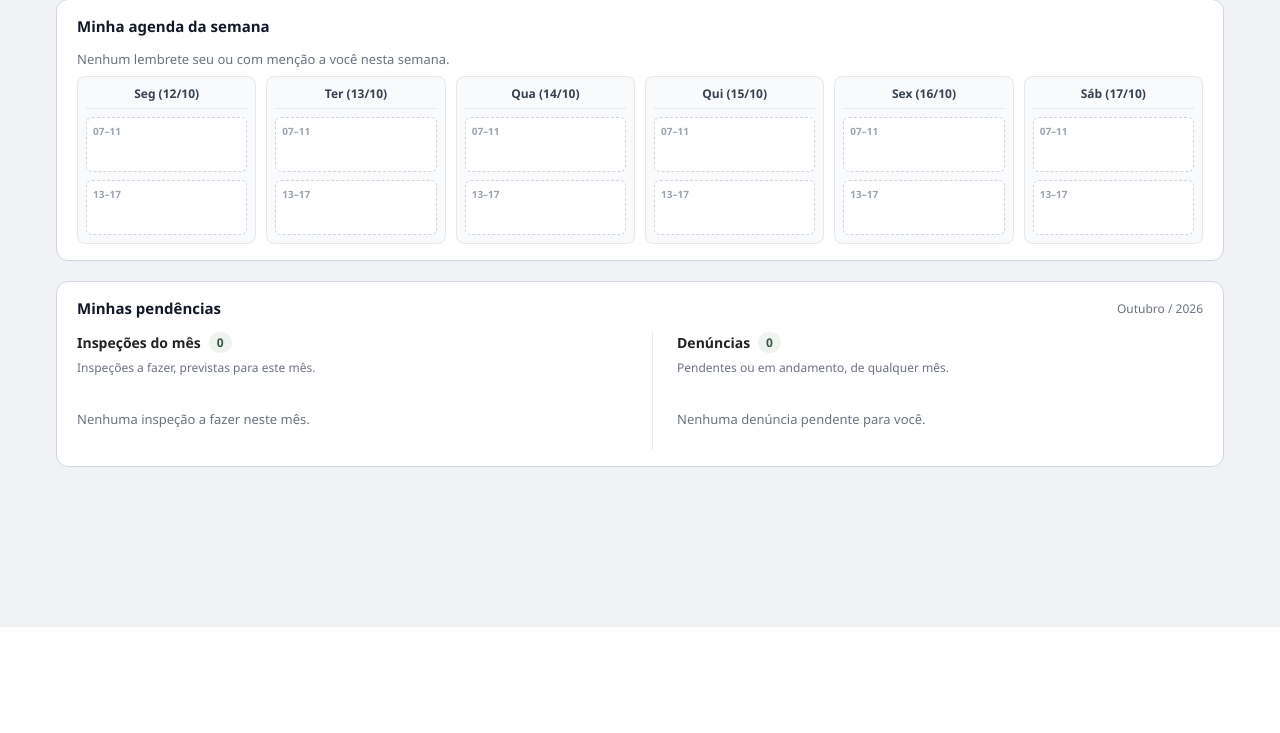
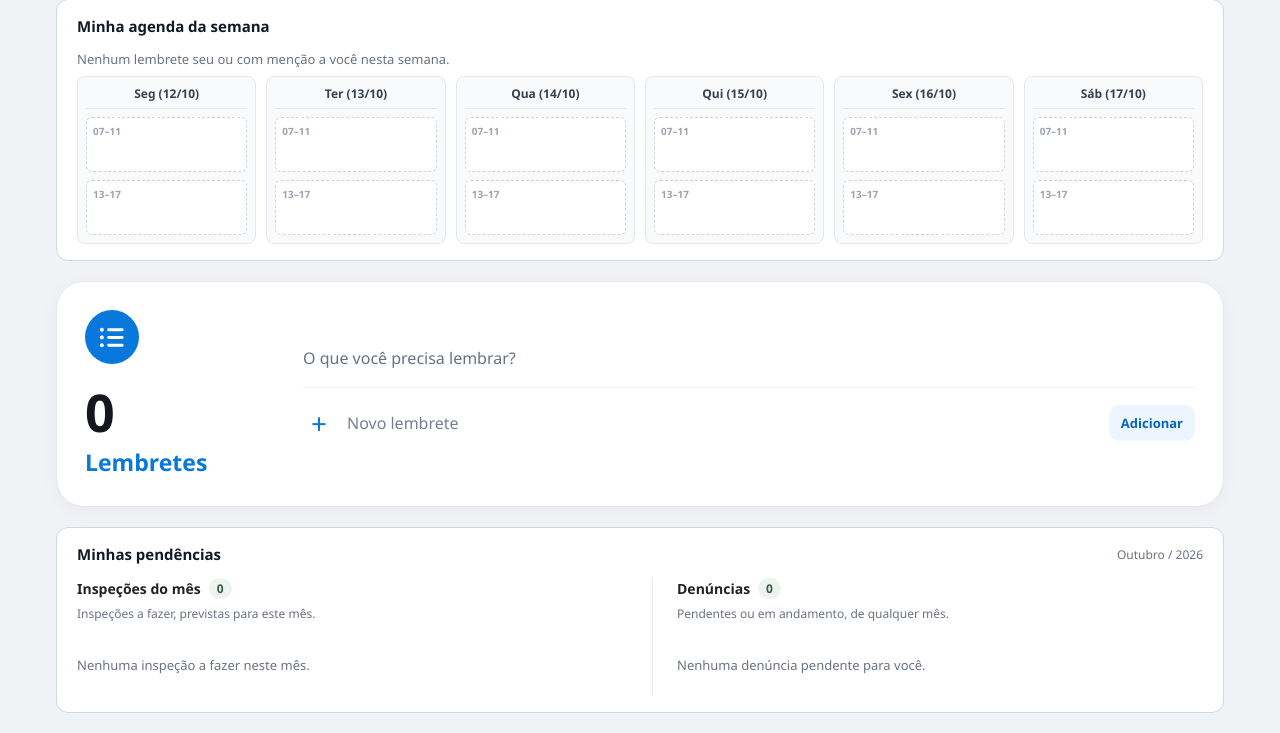
Before and after one commit to joaocos74/sistema_django2.0, a Django app: page / in a window 1280 px wide. Shown: the part 173-906 px from the top of the page. Before the commit the page ends 800 px from the top, so only its background shows below. Run offline with Django 5.2, Linux system fonts and the light colour scheme; the visitor is signed in with stand-in values (Sample User, id 1); data comes from the database, SQL or seed files in the repository; data that the repository does not hold is empty; parts of the project's set-up code (start-up, migrations or seed data) failed here and were passed over.

Commit message:
Corrige situacao anual das inspecoes e adiciona lembretes pessoais

```diff
--- a/home/forms.py
+++ b/home/forms.py
@@ -1,5 +1,15 @@
 from django import forms
-from .models import ItemAgenda
+from .models import ItemAgenda, Lembrete
+
+
+class LembreteForm(forms.ModelForm):
+    class Meta:
+        model = Lembrete
+        fields = ('texto',)
+        widgets = {'texto': forms.TextInput(attrs={
+            'placeholder': 'Novo lembrete', 'autocomplete': 'off',
+            'aria-label': 'Novo lembrete',
+        })}
 
 
 class ItemAgendaForm(forms.ModelForm):
--- /dev/null
+++ b/home/static/home/css/lembretes.css
@@ -0,0 +1,39 @@
+.lembretes-card { --lembrete-azul: #0878dc; display: grid; grid-template-columns: 190px minmax(0, 1fr); gap: 28px; padding: 28px; margin-bottom: 20px; background: #fff; border: 1px solid #e4e8ed; border-radius: 28px; box-shadow: 0 4px 20px #1b365909; }
+.lembretes-resumo { display: flex; flex-direction: column; justify-content: space-between; gap: 22px; }
+.lembretes-icone { display: grid; place-items: center; width: 54px; height: 54px; background: var(--lembrete-azul); color: #fff; border-radius: 50%; }
+.lembretes-icone svg { width: 31px; height: 31px; }
+.lembretes-total { font-size: 52px; line-height: 1; font-weight: 650; letter-spacing: -2px; color: #14181e; }
+.lembretes-resumo h2 { font-size: 23px; font-weight: 650; color: var(--lembrete-azul); margin-top: 8px; }
+.lembretes-conteudo { min-width: 0; align-self: center; }
+.lembretes-lista { list-style: none; max-height: 300px; overflow-y: auto; scrollbar-width: thin; }
+.lembrete-item { display: flex; align-items: flex-start; gap: 12px; padding: 12px 0; }
+.lembrete-item + .lembrete-item { border-top: 1px solid #f0f2f5; }
+.lembrete-concluir { flex-shrink: 0; }
+.lembrete-circulo { display: grid; place-items: center; width: 32px; height: 32px; border: 2px solid #c5c9cf; border-radius: 50%; background: transparent; cursor: pointer; color: var(--lembrete-azul); }
+.lembrete-circulo span { visibility: hidden; font-size: 20px; }
+.lembrete-circulo:hover { border-color: var(--lembrete-azul); background: #eff7ff; }
+.lembrete-circulo:hover span, .lembrete-circulo:disabled span { visibility: visible; }
+.lembrete-circulo:disabled { opacity: .55; cursor: wait; }
+.lembrete-texto { font-size: 17px; line-height: 1.6; overflow-wrap: anywhere; min-width: 0; }
+.lembretes-vazio { font-size: 16px; color: #687280; margin: 10px 0 18px; }
+.lembrete-novo { display: flex; align-items: center; gap: 12px; margin-top: 10px; border-top: 1px solid #edf0f4; padding-top: 14px; }
+.lembrete-mais { width: 32px; flex-shrink: 0; text-align: center; color: var(--lembrete-azul); font-size: 28px; }
+.lembrete-novo input { min-width: 0; width: 100%; border: 0; background: transparent; color: #202630; font-size: 16px; padding: 10px 0; }
+.lembrete-novo input::placeholder { color: #748091; }
+.lembrete-adicionar { padding: 9px 12px; border: 0; border-radius: 10px; background: #edf6ff; color: #0665bc; font-size: 13px; font-weight: 600; cursor: pointer; }
+.lembrete-adicionar:hover { background: #dceeff; }
+.lembrete-adicionar:disabled { opacity: .55; cursor: wait; }
+.lembrete-retorno { font-size: 13px; color: #526375; margin-top: 8px; }
+.lembrete-retorno[data-erro="true"], .lembrete-retorno .errorlist { color: #b42318; }
+.lembrete-retorno .errorlist { list-style: none; }
+.lembretes-card :focus-visible { outline: 2px solid var(--lembrete-azul); outline-offset: 3px; }
+@media (max-width: 600px) {
+    .lembretes-card { grid-template-columns: 1fr; gap: 18px; padding: 20px; border-radius: 22px; }
+    .lembretes-resumo { flex-direction: row; align-items: center; }
+    .lembretes-resumo > div { display: flex; align-items: baseline; gap: 12px; }
+    .lembretes-total { font-size: 36px; }
+    .lembretes-resumo h2 { font-size: 20px; margin: 0; }
+    .lembrete-novo { gap: 8px; flex-wrap: wrap; }
+    .lembrete-novo input { flex: 1; }
+    .lembrete-texto { font-size: 16px; }
+}
--- /dev/null
+++ b/home/static/home/js/lembretes.js
@@ -0,0 +1,74 @@
+(() => {
+  'use strict';
+  const card = document.getElementById('lembretes');
+  if (!card) return;
+  const form = document.getElementById('lembrete-novo');
+  const input = form.elements.texto;
+  const list = document.getElementById('lembretes-lista');
+  const feedback = document.getElementById('lembrete-retorno');
+  const token = form.elements.csrfmiddlewaretoken.value;
+  const say = (text, error = false) => {
+    feedback.textContent = text;
+    feedback.dataset.erro = String(error);
+  };
+  const count = () => {
+    const total = list.children.length;
+    document.getElementById('lembretes-total').textContent = String(total);
+    document.getElementById('lembretes-vazio').hidden = total > 0;
+  };
+  async function post(target) {
+    const response = await fetch(target.action, {
+      method: 'POST', body: new FormData(target), credentials: 'same-origin',
+      headers: {'X-Requested-With': 'XMLHttpRequest'},
+    });
+    if (response.redirected || !response.headers.get('content-type')?.includes('application/json')) {
+      throw new Error('Sua sessão pode ter expirado. Recarregue a página para continuar.');
+    }
+    const data = await response.json();
+    if (!response.ok) throw new Error(data.erro || 'Não foi possível salvar. Tente novamente.');
+    return data;
+  }
+  form.addEventListener('submit', async (event) => {
+    event.preventDefault();
+    if (form.dataset.enviando === 'true') return;
+    if (!input.value.trim()) { say('Digite um lembrete.', true); input.focus(); return; }
+    form.dataset.enviando = 'true';
+    const button = form.querySelector('button');
+    button.disabled = true;
+    input.readOnly = true;
+    say('Salvando…');
+    try {
+      const data = await post(form);
+      const item = document.createElement('li');
+      item.className = 'lembrete-item';
+      const complete = document.createElement('form');
+      complete.method = 'post'; complete.action = data.concluir_url; complete.className = 'lembrete-concluir';
+      const csrf = document.createElement('input');
+      csrf.type = 'hidden'; csrf.name = 'csrfmiddlewaretoken'; csrf.value = token;
+      const circle = document.createElement('button');
+      circle.type = 'submit'; circle.className = 'lembrete-circulo';
+      circle.setAttribute('aria-label', `Concluir lembrete: ${data.texto}`);
+      const tick = document.createElement('span'); tick.textContent = '✓'; tick.setAttribute('aria-hidden', 'true');
+      circle.append(tick); complete.append(csrf, circle);
+      const text = document.createElement('span'); text.className = 'lembrete-texto'; text.textContent = data.texto;
+      item.append(complete, text); list.append(item);
+      input.value = ''; count(); say('Lembrete adicionado.');
+      list.scrollTop = list.scrollHeight;
+    } catch (error) { say(error.message || 'Falha de conexão. Tente novamente.', true); }
+    finally { button.disabled = false; input.readOnly = false; form.dataset.enviando = 'false'; input.focus(); }
+  });
+  list.addEventListener('submit', async (event) => {
+    const target = event.target.closest('.lembrete-concluir');
+    if (!target) return;
+    event.preventDefault();
+    const button = target.querySelector('button');
+    if (button.disabled) return;
+    button.disabled = true;
+    try {
+      await post(target);
+      const item = target.closest('li');
+      const next = item.nextElementSibling?.querySelector('button') || item.previousElementSibling?.querySelector('button');
+      item.remove(); count(); say('Lembrete concluído.'); (next || input).focus();
+    } catch (error) { button.disabled = false; say(error.message || 'Falha de conexão. Tente novamente.', true); }
+  });
+})();
--- a/home/templates/home/index.html
+++ b/home/templates/home/index.html
@@ -6,6 +6,7 @@
 <meta name="viewport" content="width=device-width, initial-scale=1">
 <title>Início — Vigilância Sanitária</title>
 <link rel="stylesheet" href="{% static 'home/css/home.css' %}?v=4">
+<link rel="stylesheet" href="{% static 'home/css/lembretes.css' %}?v=1">
 <link rel="stylesheet" href="https://cdnjs.cloudflare.com/ajax/libs/font-awesome/6.5.1/css/all.min.css">
 </head>
 <body>
@@ -39,8 +40,10 @@
         <div class="board--mini" tabindex="0" role="region" aria-label="Agenda semanal"><div class="week-grid" id="mini-agenda" data-url="{% url 'home:api_agenda_minha' %}"></div></div>
         <noscript>Ative o JavaScript para visualizar sua agenda.</noscript>
     </section>
+    {% include 'home/partials/lembretes.html' %}
     {% include 'home/partials/pendencias.html' %}
 </main>
 <script defer src="{% static 'home/js/agenda_mini.js' %}"></script>
+<script defer src="{% static 'home/js/lembretes.js' %}?v=1"></script>
 </body>
 </html>
--- /dev/null
+++ b/home/templates/home/partials/lembretes.html
@@ -0,0 +1,29 @@
+<section class="lembretes-card" id="lembretes" aria-labelledby="lembretes-heading">
+    <div class="lembretes-resumo">
+        <span class="lembretes-icone" aria-hidden="true">
+            <svg viewBox="0 0 32 32" fill="none"><path d="M12 8h14M12 16h14M12 24h14" stroke="currentColor" stroke-width="3" stroke-linecap="round"/><circle cx="5" cy="8" r="2" fill="currentColor"/><circle cx="5" cy="16" r="2" fill="currentColor"/><circle cx="5" cy="24" r="2" fill="currentColor"/></svg>
+        </span>
+        <div><p class="lembretes-total" id="lembretes-total">{{ lembretes|length }}</p><h2 id="lembretes-heading">Lembretes</h2></div>
+    </div>
+    <div class="lembretes-conteudo">
+        <ul class="lembretes-lista" id="lembretes-lista">
+            {% for lembrete in lembretes %}
+            <li class="lembrete-item">
+                <form action="{% url 'home:lembrete_concluir' lembrete.pk %}" method="post" class="lembrete-concluir">
+                    {% csrf_token %}
+                    <button type="submit" class="lembrete-circulo" aria-label="Concluir lembrete: {{ lembrete.texto }}"><span aria-hidden="true">✓</span></button>
+                </form>
+                <span class="lembrete-texto">{{ lembrete.texto }}</span>
+            </li>
+            {% endfor %}
+        </ul>
+        <p class="lembretes-vazio" id="lembretes-vazio" {% if lembretes %}hidden{% endif %}>O que você precisa lembrar?</p>
+        <form action="{% url 'home:lembrete_criar' %}" method="post" id="lembrete-novo" class="lembrete-novo">
+            {% csrf_token %}
+            <span class="lembrete-mais" aria-hidden="true">+</span>
+            {{ lembrete_form.texto }}
+            <button type="submit" class="lembrete-adicionar">Adicionar</button>
+        </form>
+        <div class="lembrete-retorno" id="lembrete-retorno" role="status" aria-live="polite">{{ lembrete_form.texto.errors }}</div>
+    </div>
+</section>
--- a/home/urls.py
+++ b/home/urls.py
@@ -6,6 +6,8 @@ app_name = 'home'
 
 urlpatterns = [
     path('', views.home_view, name='index'),
+    path('lembretes/novo/', views.lembrete_criar, name='lembrete_criar'),
+    path('lembretes/<int:pk>/concluir/', views.lembrete_concluir, name='lembrete_concluir'),
     path('agenda/', agenda_views.agenda_view, name='agenda'),
     path('api/usuarios/', agenda_views.api_usuarios, name='api_usuarios'),
     path('api/agenda/semana-atual/', agenda_views.api_agenda_semana, name='api_agenda_semana_atual'),
--- a/home/views.py
+++ b/home/views.py
@@ -1,19 +1,33 @@
 from django.contrib.auth.decorators import login_required
-from django.shortcuts import render
+from django.shortcuts import render, redirect, get_object_or_404
 from django.core.paginator import Paginator
+from django.db.models import Subquery
+from django.http import JsonResponse
+from django.urls import reverse
 from django.utils import timezone
+from django.views.decorators.http import require_POST
 
 from denuncias.models import Denuncia
-from register.models import Vigilancia
+from register.models import Estabelecimento, Vigilancia
+from register.inspecoes import com_inspecao_atual
+from .forms import LembreteForm
+from .models import Lembrete
 
 
 @login_required
 def home_view(request):
+    return _render_home(request)
+
+
+def _render_home(request, lembrete_form=None, status=200):
     hoje = timezone.localdate()
+    estabelecimentos = com_inspecao_atual(Estabelecimento.objects.all(), hoje.year).filter(
+        status=False, inspecao_fiscal_id=request.user.pk,
+        inspecao_status_atual=Vigilancia.Status.A_FAZER,
+        inspecao_ano_previsto=hoje.year, inspecao_mes_previsto=hoje.month,
+    )
     inspecoes = Vigilancia.objects.filter(
-        fiscal=request.user, inspecao_status=Vigilancia.Status.A_FAZER,
-        ano_previsto=hoje.year, mes_previsto=hoje.month,
-        estabelecimento__status=False,
+        pk__in=Subquery(estabelecimentos.values('inspecao_atual_id')),
     ).select_related('estabelecimento').order_by('estabelecimento__numero_pasta', 'pk')
     denuncias = Denuncia.objects.filter(
         fiscal_responsavel=request.user, status__in=['pendente', 'em_andamento'],
@@ -22,4 +36,39 @@ def home_view(request):
         'mes_pendencias': hoje,
         'inspecoes_pendentes': Paginator(inspecoes, 5).get_page(request.GET.get('insp_page')),
         'denuncias_pendentes': Paginator(denuncias, 5).get_page(request.GET.get('den_page')),
-    })
+        'lembretes': Lembrete.objects.filter(autor=request.user, concluido_em__isnull=True),
+        'lembrete_form': lembrete_form if lembrete_form is not None else LembreteForm(),
+    }, status=status)
+
+
+def _ajax(request):
+    return request.headers.get('X-Requested-With') == 'XMLHttpRequest'
+
+
+@login_required
+@require_POST
+def lembrete_criar(request):
+    form = LembreteForm(request.POST)
+    if not form.is_valid():
+        if _ajax(request):
+            return JsonResponse({'erro': ' '.join(form.errors.get('texto', ['Confira o lembrete.']))}, status=400)
+        return _render_home(request, form, status=400)
+    lembrete = form.save(commit=False)
+    lembrete.autor = request.user
+    lembrete.save()
+    if _ajax(request):
+        return JsonResponse({
+            'id': lembrete.pk, 'texto': lembrete.texto,
+            'concluir_url': reverse('home:lembrete_concluir', args=[lembrete.pk]),
+        }, status=201)
+    return redirect(reverse('home:index') + '#lembretes')
+
+
+@login_required
+@require_POST
+def lembrete_concluir(request, pk):
+    lembrete = get_object_or_404(Lembrete, pk=pk, autor=request.user)
+    Lembrete.objects.filter(pk=lembrete.pk, concluido_em__isnull=True).update(concluido_em=timezone.now())
+    if _ajax(request):
+        return JsonResponse({'concluido': True})
+    return redirect(reverse('home:index') + '#lembretes')
--- a/register/forms.py
+++ b/register/forms.py
@@ -197,7 +197,10 @@ class InspecaoForm(forms.ModelForm):
             'plano_aplicado', 'plano_status', 'termo_ciencia', 'termo_status',
             'interdicao', 'interdicao_status', 'processo', 'processo_status',
         )
-        labels = {'ano_previsto': 'Ano previsto', 'mes_previsto': 'Mês previsto', 'obs': 'Observações'}
+        labels = {
+            'ano_previsto': 'Ano previsto', 'mes_previsto': 'Mês previsto',
+            'data_realizacao': 'Data de realização', 'obs': 'Observações',
+        }
         widgets = {
             'data_realizacao': forms.DateInput(format='%Y-%m-%d', attrs={'type': 'date'}),
             'data_alvara': forms.DateInput(format='%Y-%m-%d', attrs={'type': 'date'}),
--- a/register/templates/register/pesquisar.html
+++ b/register/templates/register/pesquisar.html
@@ -64,7 +64,7 @@
 
 
                         <div class="form-group">
-                            <label for="status">Status da Inspeção</label>
+                            <label for="status">Status da Inspeção ({{ ano_inspecao }})</label>
                             <select id="status" name="inspecao_status" class="form-control">
                                 <option value="">Todos os Status</option>
                                 <option value="a_fazer" {% if request.GET.inspecao_status == 'a_fazer' %}selected{% endif %}>A fazer</option>
```
Also changed, not shown: home/models.py (+13 -0 lines), home/tests.py (+72 -3 lines), register/inspecoes.py (added, +23 -0 lines), register/tests/test_status_inspecao.py (added, +102 -0 lines), register/views.py (+29 -15 lines), home/migrations/0002_lembrete.py (added).
